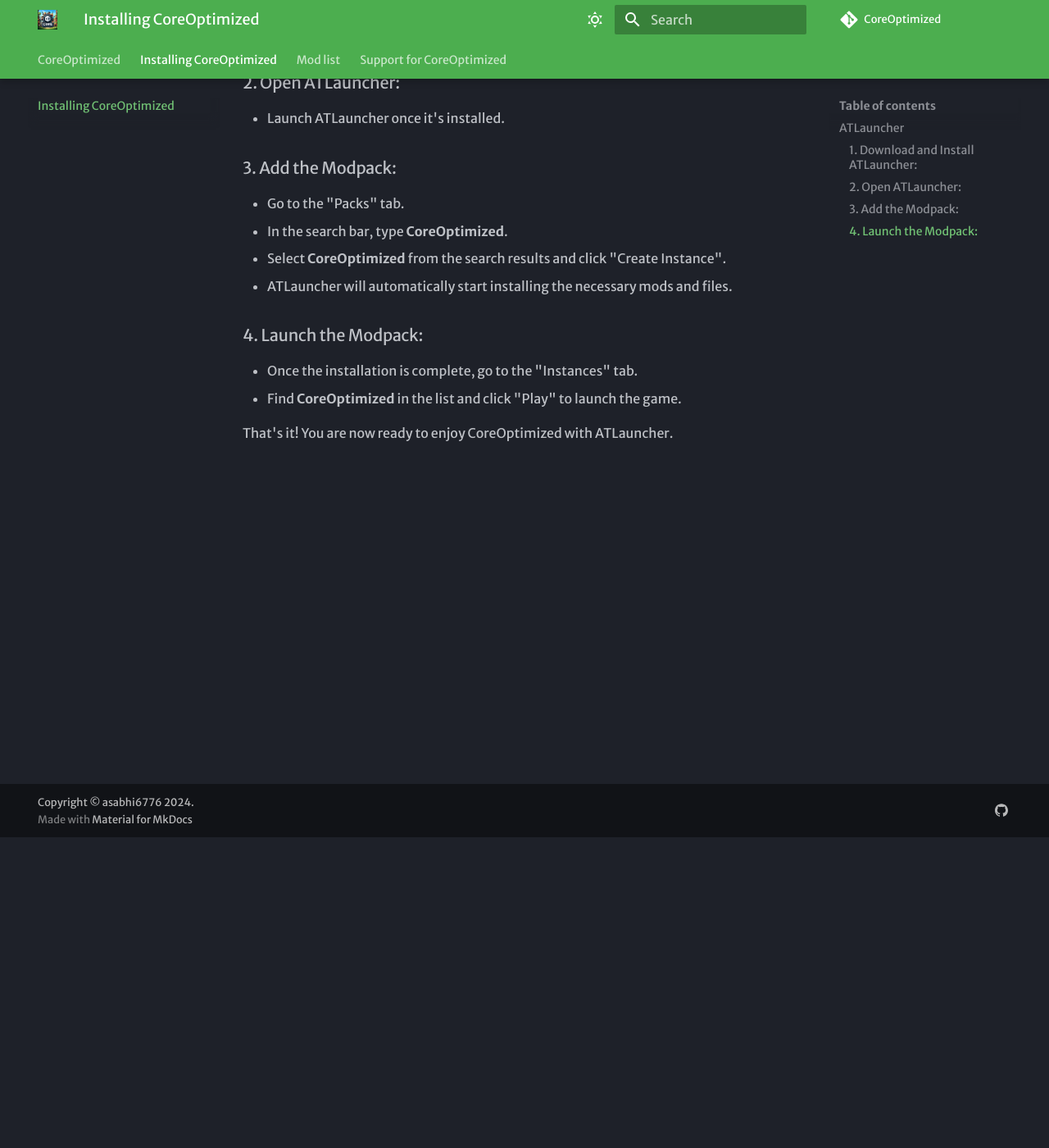
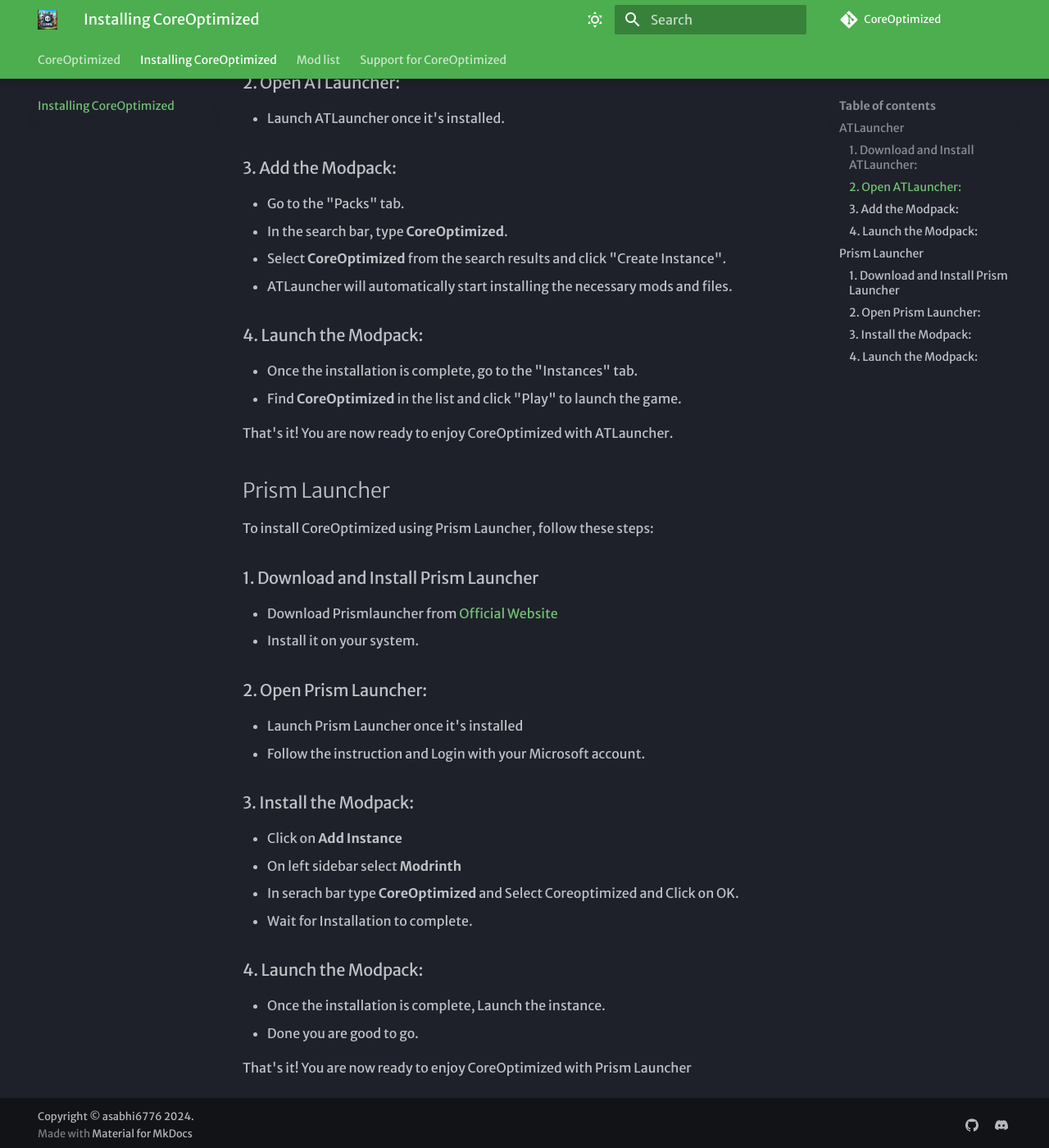
Before and after one commit to asabhi6776/CoreOptimized, an MkDocs documentation site: the page built from docs/installation.md, in a window 1280 px wide and 1400 px high, scrolled down 379 px. Shown: the whole window at 82% size. Built offline with MkDocs 1.6.1 and Material for MkDocs 9.7.7, drawn with Linux system fonts in a browser that asks for light colours; some web fonts are replaced; comment, search, counter and statistics services are not loaded.

Commit message:
readd compatible modes.

```diff
--- a/docs/installation.md
+++ b/docs/installation.md
@@ -5,7 +5,7 @@
 To install CoreOptimized using ATLauncher, follow these steps:
 
 ### 1. Download and Install ATLauncher:
-   - If you haven't already, download ATLauncher from [https://atlauncher.com/downloads](https://atlauncher.com/downloads) and install it on your system.
+   - If you haven't already, download ATLauncher from [Official Website](https://atlauncher.com/downloads) and install it on your system.
 
 ### 2. Open ATLauncher:
    - Launch ATLauncher once it's installed.
@@ -23,3 +23,27 @@ To install CoreOptimized using ATLauncher, follow these steps:
    - Find **CoreOptimized** in the list and click "Play" to launch the game.
 
 That's it! You are now ready to enjoy CoreOptimized with ATLauncher.
+
+## Prism Launcher
+
+To install CoreOptimized using Prism Launcher, follow these steps:
+
+### 1. Download and Install Prism Launcher
+   - Download Prismlauncher from [Official Website](https://prismlauncher.org/)
+   - Install it on your system.
+
+### 2. Open Prism Launcher:
+   - Launch Prism Launcher once it's installed
+   - Follow the instruction and Login with your Microsoft account.
+
+### 3. Install the Modpack:
+   - Click on **Add Instance**
+   - On left sidebar select **Modrinth**
+   - In serach bar type **CoreOptimized** and Select Coreoptimized and Click on OK.
+   - Wait for Installation to complete.
+
+### 4. Launch the Modpack:
+   - Once the installation is complete, Launch the instance.
+   - Done you are good to go.
+
+That's it! You are now ready to enjoy CoreOptimized with Prism Launcher
--- a/mkdocs.yml
+++ b/mkdocs.yml
@@ -66,3 +66,5 @@ extra:
   social:
     - icon: simple/github
       link: https://github.com/asabhi6776/CoreOptimized
+    - icon: simple/discord
+      link: https://discord.gg/qWc7c6tZPP
```
Also changed, not shown: README.md (+11 -8 lines), docs/mods.md (+6 -5 lines), docs/support.md (+1 -1 lines), 10 other files.
